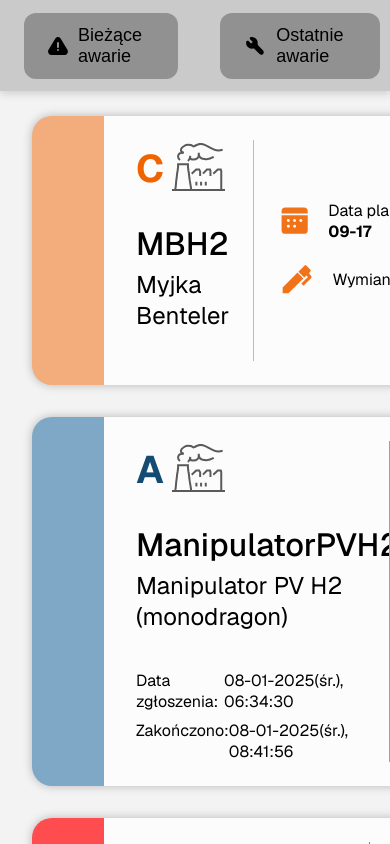
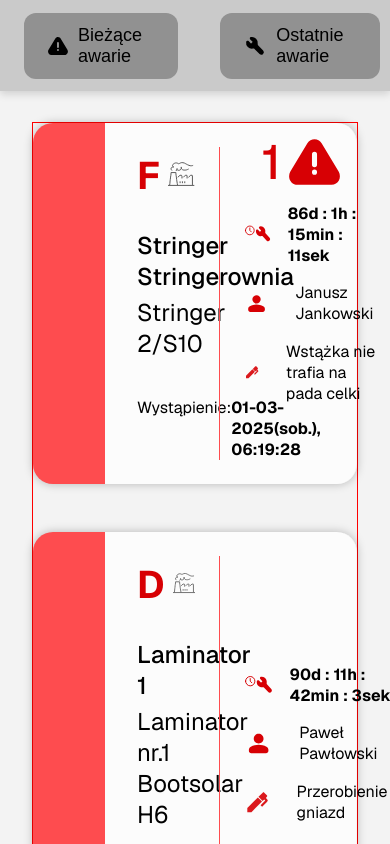
Before and after one commit to WiktoriaCzech/masterThesis, a Next.js app: page / in a window 390 px wide. Shown: the top 844 px of the page. Built offline with nearby package versions, Linux system fonts and the light colour scheme.

Commit message:
current faliures page

```diff
--- /dev/null
+++ b/src/app/current/page.module.css
@@ -0,0 +1,9 @@
+.sectionWrapper {
+    border: 1px solid red;
+    flex:1;
+    width: 100%;
+    display: flex;
+    flex-direction: column;
+    gap: 3rem;
+    max-width: 1200px;
+}
--- /dev/null
+++ b/src/app/current/page.tsx
@@ -0,0 +1,80 @@
+'use client';
+
+import { useMemo } from "react";
+import styles from "./page.module.css";
+import Card from "@/components/card/Card";
+import useTimeDifference from "@/hooks/useTimeDifference";
+import dateToString from "@/utils/stringToDate";
+import { IExampleData } from "@/types";
+
+
+function CurrentFaliure() {
+    const issuedDate = useMemo(() => new Date("2025-03-01T06:19:28.000Z"), []);
+    const issuedDate2 = useMemo(() => new Date("2025-02-24T19:52:36.000Z"), []);
+    const issuedDate3 = useMemo(() => new Date("2025-01-29T08:13:08.000Z"), []);
+
+    const issuedDateInString = dateToString(issuedDate, "full");
+    const issuedDateInString2 = dateToString(issuedDate2, "full");
+    const issuedDateInString3 = dateToString(issuedDate3, "full");
+
+    const timeDifference = useTimeDifference(issuedDate);
+    const timeDifference2 = useTimeDifference(issuedDate2);
+    const timeDifference3 = useTimeDifference(issuedDate3);
+
+    const exampleData: IExampleData[] = [
+      {
+        content: {
+          letter: "F",
+          name: "Stringer Stringerownia",
+          issuedDate: issuedDateInString,
+          description: "Stringer 2/S10",
+        },
+        details: {
+          serviceTime: timeDifference,
+          maintainerNote: "Wstążka nie trafia na pada celki",
+          maintainer: "Janusz Jankowski",
+          priority: 1,
+        },
+      },
+      {
+        content: {
+          letter: "D",
+          name: "Laminator 1",
+          issuedDate: issuedDateInString2,
+          description: "Laminator nr.1 Bootsolar H6",
+        },
+        details: {
+          serviceTime: timeDifference2,
+          maintainerNote: "Przerobienie gniazd",
+          maintainer: "Paweł Pawłowski",
+        },
+      },
+      {
+        content: {
+          letter: "B",
+          name: "NorthGlass H6",
+          issuedDate: issuedDateInString3,
+          description: "Szlifierka szkła Benteler M1+M2",
+        },
+        details: {
+          serviceTime: timeDifference3,
+          maintainerNote: "Wstążka nie trafia na pada celki",
+          maintainer: "Tadeusz Mocny",
+          priority: 2,
+        },
+      }
+    ];
+
+    return (
+        <section className={styles.sectionWrapper}>
+        {exampleData.map((item, index)=> (
+            <Card key={`current_faliure_problem_${index}`}
+             content={item.content}
+             details={item.details}
+             type="danger" />
+        ))}
+        </section>
+    )
+};
+
+export default CurrentFaliure;
--- a/src/app/page.module.css
+++ b/src/app/page.module.css
@@ -1,168 +1,16 @@
-.page {
-  --gray-rgb: 0, 0, 0;
-  --gray-alpha-200: rgba(var(--gray-rgb), 0.08);
-  --gray-alpha-100: rgba(var(--gray-rgb), 0.05);
-
-  --button-primary-hover: #383838;
-  --button-secondary-hover: #f2f2f2;
-
-  display: grid;
-  grid-template-rows: 20px 1fr 20px;
-  align-items: center;
+.main {
+  min-height: calc(100svh - 90px);
+  margin-top: 90px;
+  font-family: var(--font-geist-sans);
+  display: flex;
+  flex-direction: column;
+  padding: 2rem;
   justify-items: center;
-  min-height: 100svh;
-  padding: 80px;
-  gap: 64px;
-  font-family: var(--font-geist-sans);
+  align-items: baseline ;
 }
 
-@media (prefers-color-scheme: dark) {
-  .page {
-    --gray-rgb: 255, 255, 255;
-    --gray-alpha-200: rgba(var(--gray-rgb), 0.145);
-    --gray-alpha-100: rgba(var(--gray-rgb), 0.06);
-
-    --button-primary-hover: #ccc;
-    --button-secondary-hover: #1a1a1a;
-  }
-}
-
-.main {
-  display: flex;
-  flex-direction: column;
-  gap: 32px;
-  grid-row-start: 2;
-}
-
-.main ol {
-  font-family: var(--font-geist-mono);
-  padding-left: 0;
-  margin: 0;
-  font-size: 14px;
-  line-height: 24px;
-  letter-spacing: -0.01em;
-  list-style-position: inside;
-}
-
-.main li:not(:last-of-type) {
-  margin-bottom: 8px;
-}
-
-.main code {
-  font-family: inherit;
-  background: var(--gray-alpha-100);
-  padding: 2px 4px;
-  border-radius: 4px;
-  font-weight: 600;
-}
-
-.ctas {
-  display: flex;
-  gap: 16px;
-}
-
-.ctas a {
-  appearance: none;
-  border-radius: 128px;
-  height: 48px;
-  padding: 0 20px;
-  border: none;
-  border: 1px solid transparent;
-  transition:
-    background 0.2s,
-    color 0.2s,
-    border-color 0.2s;
-  cursor: pointer;
-  display: flex;
-  align-items: center;
-  justify-content: center;
-  font-size: 16px;
-  line-height: 20px;
-  font-weight: 500;
-}
-
-a.primary {
-  background: var(--foreground);
-  color: var(--background);
-  gap: 8px;
-}
-
-a.secondary {
-  border-color: var(--gray-alpha-200);
-  min-width: 180px;
-}
-
-.footer {
-  grid-row-start: 3;
-  display: flex;
-  gap: 24px;
-}
-
-.footer a {
-  display: flex;
-  align-items: center;
-  gap: 8px;
-}
-
-.footer img {
-  flex-shrink: 0;
-}
-
-/* Enable hover only on non-touch devices */
-@media (hover: hover) and (pointer: fine) {
-  a.primary:hover {
-    background: var(--button-primary-hover);
-    border-color: transparent;
-  }
-
-  a.secondary:hover {
-    background: var(--button-secondary-hover);
-    border-color: transparent;
-  }
-
-  .footer a:hover {
-    text-decoration: underline;
-    text-underline-offset: 4px;
-  }
-}
-
-@media (max-width: 600px) {
-  .page {
-    padding: 32px;
-    padding-bottom: 80px;
-  }
-
+@media (max-width: 1440px) {
   .main {
     align-items: center;
   }
-
-  .main ol {
-    text-align: center;
-  }
-
-  .ctas {
-    flex-direction: column;
-  }
-
-  .ctas a {
-    font-size: 14px;
-    height: 40px;
-    padding: 0 16px;
-  }
-
-  a.secondary {
-    min-width: auto;
-  }
-
-  .footer {
-    flex-wrap: wrap;
-    align-items: center;
-    justify-content: center;
-  }
 }
-
-@media (prefers-color-scheme: dark) {
-  .logo {
-    filter: invert();
-  }
-}
--- a/src/app/page.tsx
+++ b/src/app/page.tsx
@@ -5,12 +5,13 @@ import styles from "./page.module.css";
 import Card from "@/components/card/Card";
 import Navbar from "@/components/navbar/Navbar";
 import calculateTime from "@/utils/calculateTime";
-import useTimeDifference from "@/hooks/useTimeDifference";
+
 import dateToString from "@/utils/stringToDate";
+import CurrentFaliure from "./current/page";
 
 export default function Home() {
   const issuedDate = useMemo(() => new Date("2025-01-08T06:34:30.000Z"), []);
-  const issuedDate2 = useMemo(() => new Date("2025-01-29T08:13:08.000Z"), []);
+
   const completedDate = useMemo(() => new Date("2025-01-08T08:41:56.000Z"), []);
   const comingServices = useMemo(
     () => new Date("2024-09-17T00:00:00.000Z"),
@@ -18,11 +19,10 @@ export default function Home() {
   );
 
   const issuedDateInString = dateToString(issuedDate, "full");
-  const issuedDate2InString = dateToString(issuedDate2, "full");
   const completedDateInString = dateToString(completedDate, "full");
   const comingServicesInString = dateToString(comingServices, "date");
 
-  const timeDifference = useTimeDifference(issuedDate2);
+
 
   const data = {
     content: {
@@ -53,35 +53,21 @@ export default function Home() {
     },
   };
 
-  const data3 = {
-    content: {
-      letter: "F",
-      name: "Stringer Stringerownia",
-      issuedDate: issuedDate2InString,
-      description: "Stringer 2/S10",
-    },
-    details: {
-      serviceTime: timeDifference,
-      maintainerNote: "Wstążka nie trafia na pada celki",
-      maintainer: "Janusz Jankowski",
-      priority: 1,
-    },
-  };
+
 
   return (
     <>
       <Navbar />
-      <div className={styles.page}>
         <main className={styles.main}>
-          <Card
+          {/* <Card
             content={data.content}
             details={data.details}
             type="commingSoon"
           />
-          <Card content={data2.content} details={data2.details} type="latest" />
-          <Card content={data3.content} details={data3.details} type="danger" />
+          <Card content={data2.content} details={data2.details} type="latest" /> */}
+          <CurrentFaliure />
         </main>
-      </div>
+
     </>
   );
 }
--- a/src/types.ts
+++ b/src/types.ts
@@ -25,3 +25,5 @@ export interface ICardProps {
   };
   type: "danger" | "latest" | "commingSoon";
 }
+
+export type IExampleData = Omit<ICardProps, 'type'>
```
